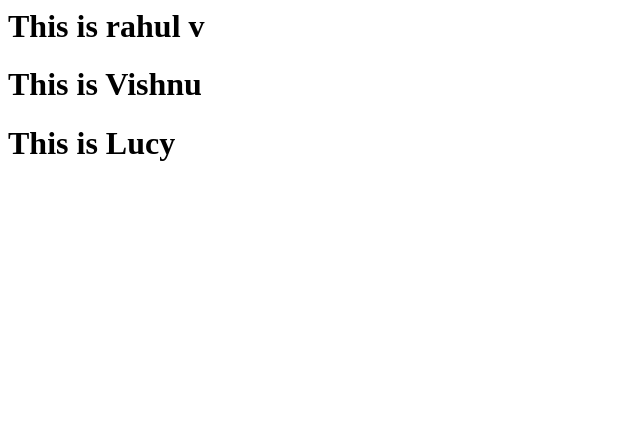
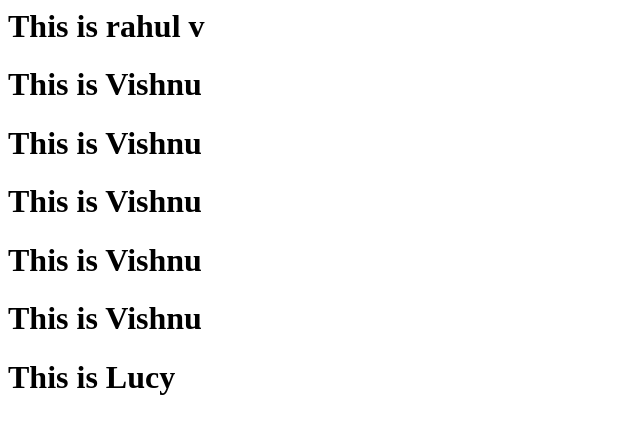
Before and after one commit to vishnudas-nair/demojenkins, a plain HTML site: page index.html in a window 1280 px wide. Shown: the whole page, without its empty margins (0-640 px from the left). Drawn offline with Linux system fonts and the light colour scheme.

Commit message:
commit
d

```diff
--- a/index.html
+++ b/index.html
@@ -2,6 +2,10 @@
   <body>
     <h1> This is rahul v</h1>
      <h1> This is Vishnu </h1>
+     <h1> This is Vishnu </h1>
+     <h1> This is Vishnu </h1>
+     <h1> This is Vishnu </h1>
+     <h1> This is Vishnu </h1>
     <h1> This is Lucy </h1>
   </body>
 </html>
```
